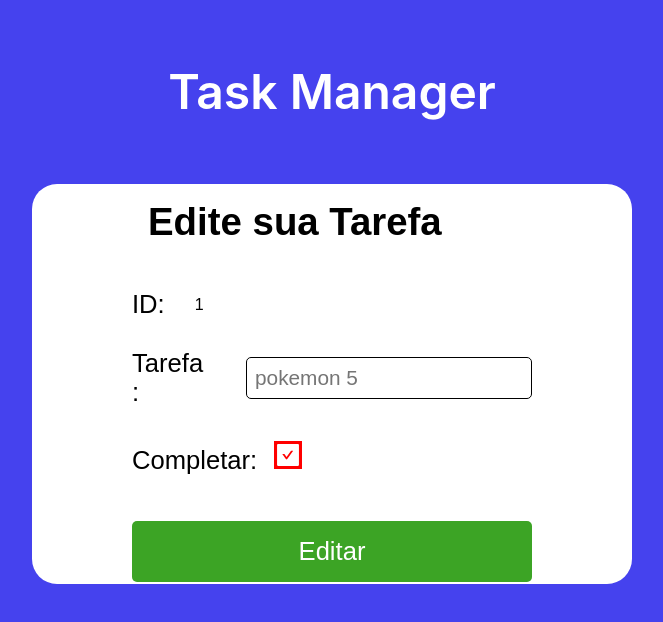
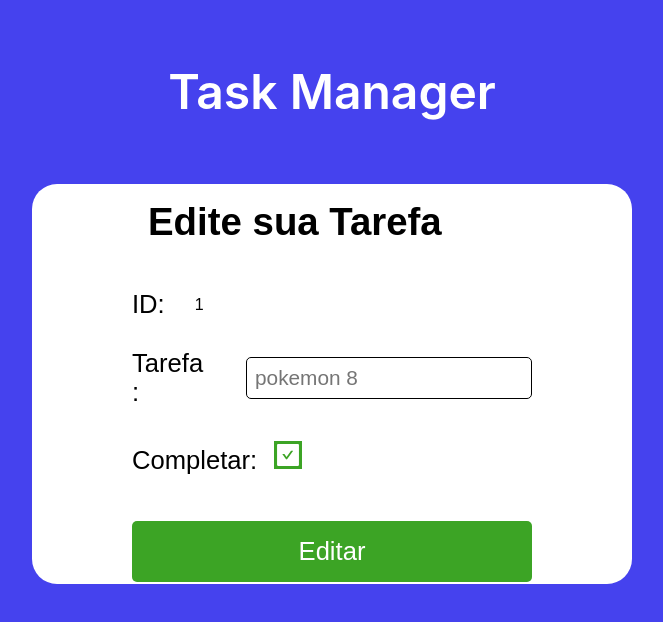
Before and after one commit to BmAlkes/task-manager, a React (Create React App) app: page /edit/1 in a window 1280 px wide. Shown: the top 622 px of the page, without its empty margins (308-971 px from the left). Built offline with nearby package versions, Linux system fonts and the light colour scheme; data requests are answered from the project's data file; what react-alert-template-basic would draw is missing.

Commit message:
feat: new push

```diff
--- a/db.json
+++ b/db.json
@@ -1,8 +1,8 @@
 {
   "tasks": [
     {
-      "name": "pokemon 5",
-      "complete": false,
+      "name": "pokemon 8",
+      "complete": true,
       "id": 1
     }
   ]
--- a/src/Components/taskItem/TaskItem.jsx
+++ b/src/Components/taskItem/TaskItem.jsx
@@ -17,7 +17,7 @@ const TaskItem = ({ task, fetchTask }) => {
   };
 
   return (
-    <Container key={task.name}>
+    <Container>
       <nav>
         <Link to={`edit/${task.id}`}>
           <div className={`task-description  ${done}`}>{task.name}</div>
--- a/src/pages/Edit/index.jsx
+++ b/src/pages/Edit/index.jsx
@@ -21,7 +21,7 @@ const Index = () => {
       setData(response.data);
       setCheckbox(response.data.complete);
     });
-  }, []);
+  }, [params.id]);
 
   const handleChange = (event) => {
     event.preventDefault();
--- a/src/pages/Home/index.jsx
+++ b/src/pages/Home/index.jsx
@@ -45,7 +45,7 @@ const Index = ({ tasks, setTasks, fetchTask }) => {
       <Container>
         <ul>
           {tasks.map((task) => (
-            <TaskItem task={task} fetchTask={fetchTask} id={task.name} />
+            <TaskItem task={task} fetchTask={fetchTask} key={task.name} />
           ))}
         </ul>
       </Container>
```
